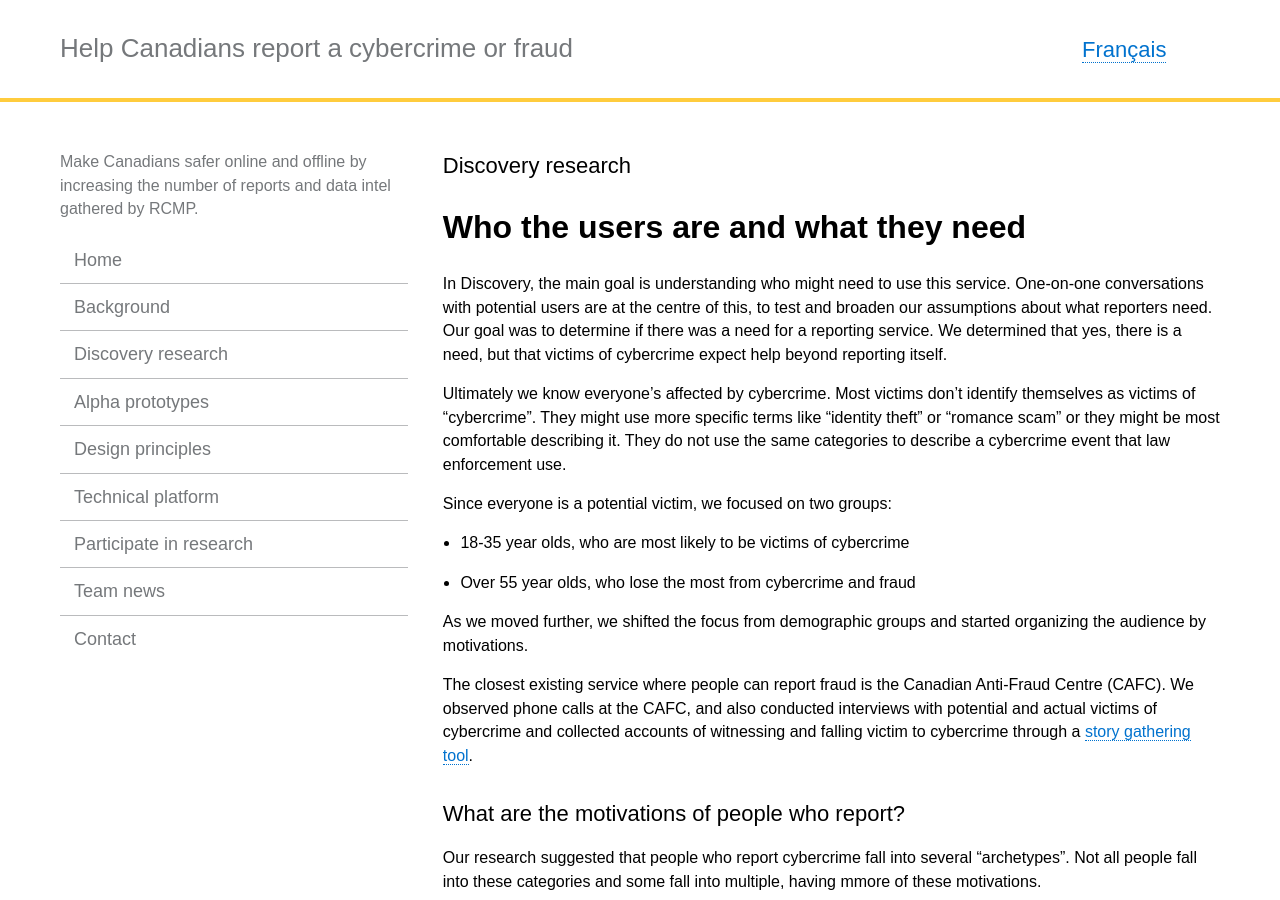
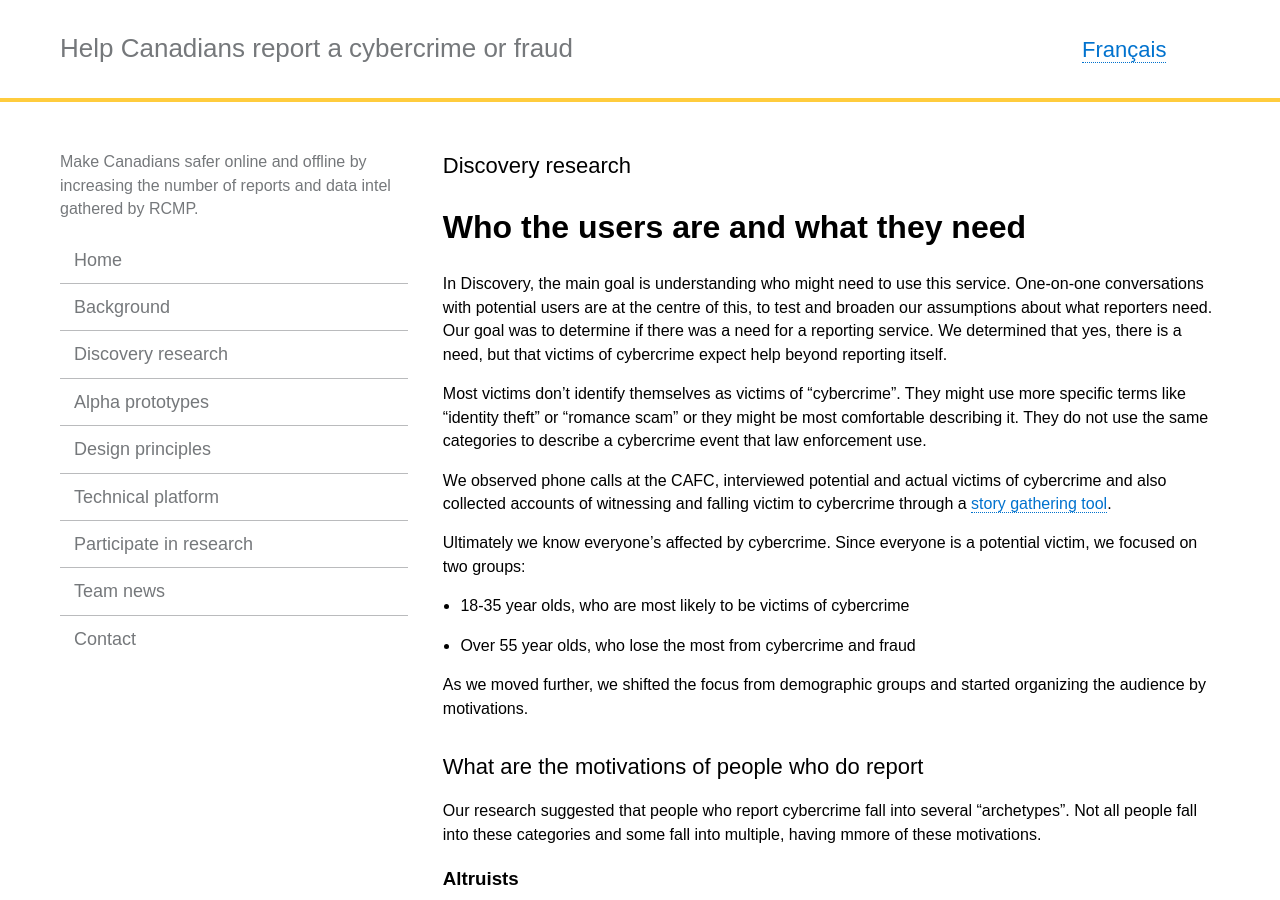
Before and after one commit to cds-snc/rcmp-report-a-cybercrime-alpha-documentation, a Jekyll site: the page built from _pages/en/discovery.md, in a window 1280 px wide and 900 px high. Built offline with Jekyll 4.4.1, drawn with Linux system fonts in a browser that asks for light colours.

Commit message:
Update discovery.md

```diff
--- a/_pages/en/discovery.md
+++ b/_pages/en/discovery.md
@@ -10,17 +10,18 @@ trans_url: "/decouverte/"
 
 In Discovery, the main goal is understanding who might need to use this service. One-on-one conversations with potential users are at the centre of this, to test and broaden our assumptions about what reporters need. Our goal was to determine if there was a need for a reporting service. We determined that yes, there is a need, but that victims of cybercrime expect help beyond reporting itself.
 
-Ultimately we know everyone's affected by cybercrime. Most victims don't identify themselves as victims of "cybercrime". They might use more specific terms like "identity theft" or "romance scam" or they might be most comfortable describing it. They do not use the same categories to describe a cybercrime event that law enforcement use.
+Most victims don't identify themselves as victims of "cybercrime". They might use more specific terms like "identity theft" or "romance scam" or they might be most comfortable describing it. They do not use the same categories to describe a cybercrime event that law enforcement use.
 
-Since everyone is a potential victim, we focused on two groups:
+We observed phone calls at the CAFC, interviewed potential and actual victims of cybercrime and also collected accounts of witnessing and falling victim to cybercrime through a [story gathering tool](https://tell-us.cds-snc.ca).
+
+
+Ultimately we know everyone's affected by cybercrime. Since everyone is a potential victim, we focused on two groups:
   - 18-35 year olds, who are most likely to be victims of cybercrime
   - Over 55 year olds, who lose the most from cybercrime and fraud
 
 As we moved further, we shifted the focus from demographic groups and started organizing the audience by motivations.
 
-The closest existing service where people can report fraud is the Canadian Anti-Fraud Centre (CAFC). We observed phone calls at the CAFC, and also conducted interviews with potential and actual victims of cybercrime and collected accounts of witnessing and falling victim to cybercrime through a [story gathering tool](https://tell-us.cds-snc.ca).
-
-## What are the motivations of people who report?
+## What are the motivations of people who do report
 
 Our research suggested that people who report cybercrime fall into several "archetypes". Not all people fall into these categories and some fall into multiple, having mmore of these motivations.
 
```
